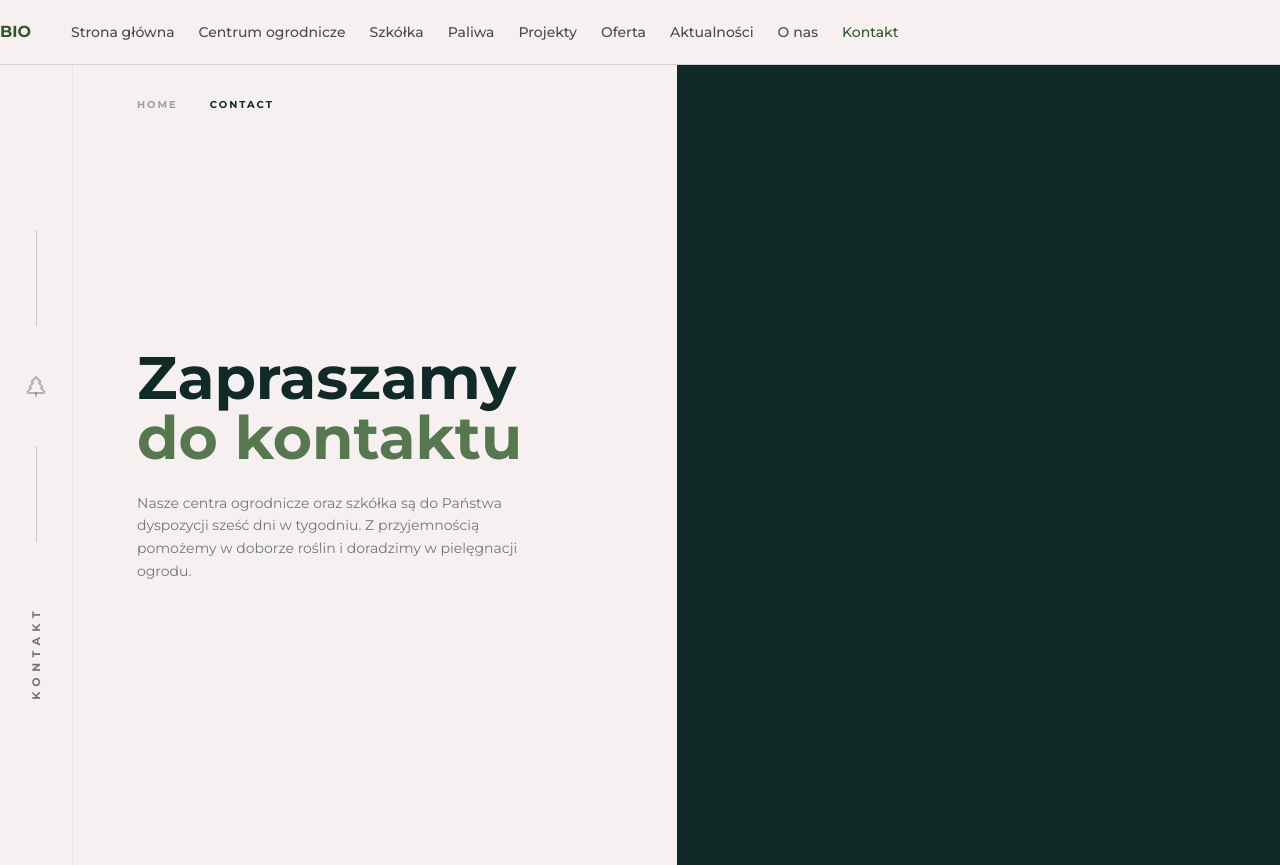
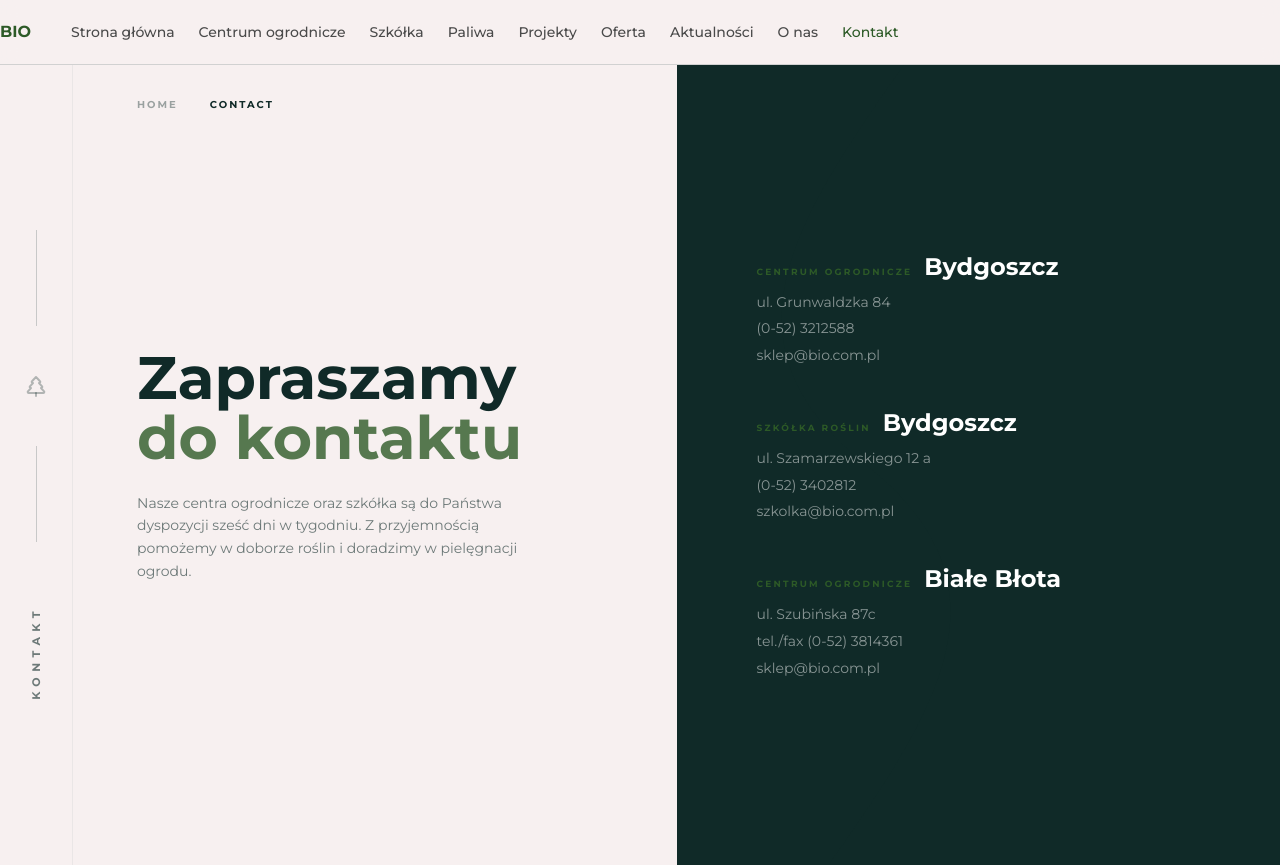
Before and after one commit to KarmaDordje/bio, a Next.js app: page /contact in a window 1280 px wide. Built offline with nearby package versions, Linux system fonts and the light colour scheme.

Commit message:
feat: render location details on contact page

```diff
--- a/src/app/contact/page.tsx
+++ b/src/app/contact/page.tsx
@@ -1,5 +1,47 @@
 import { VerticalLabel } from "@/components/VerticalLabel"
 import Link from "next/link"
+
+const locations = [
+  {
+    type: "Centrum Ogrodnicze",
+    city: "Bydgoszcz",
+    address: "ul. Grunwaldzka 84",
+    phone: "(0-52) 3212588",
+    email: "sklep@bio.com.pl"
+  },
+  {
+    type: "Szkółka Roślin",
+    city: "Bydgoszcz",
+    address: "ul. Szamarzewskiego 12 a",
+    phone: "(0-52) 3402812",
+    email: "szkolka@bio.com.pl"
+  },
+  {
+    type: "Centrum Ogrodnicze",
+    city: "Białe Błota",
+    address: "ul. Szubińska 87c",
+    phone: "tel./fax (0-52) 3814361",
+    email: "sklep@bio.com.pl"
+  }
+]
+
+const LocationItem = ({ type, city, address, phone, email }: typeof locations[0]) => (
+  <div className="mb-10 last:mb-0 group">
+    <div className="flex items-baseline gap-3 mb-2">
+      <span className="text-[9px] uppercase tracking-[0.25em] text-brand-green font-bold">{type}</span>
+      <span className="text-2xl font-serif font-bold">{city}</span>
+    </div>
+    <div className="space-y-1 text-sm text-white/50 group-hover:text-white/70 transition-colors leading-relaxed">
+      <p>{address}</p>
+      <p className="hover:text-brand-green transition-colors cursor-pointer">
+        {phone}
+      </p>
+      <p className="hover:text-brand-green transition-colors cursor-pointer">
+        {email}
+      </p>
+    </div>
+  </div>
+)
 
 export default function ContactPage() {
   return (
@@ -36,8 +78,10 @@ export default function ContactPage() {
             </svg>
           </div>
 
-          <div className="relative z-10">
-            {/* Locations will go here */}
+          <div className="relative z-10 max-w-md">
+            {locations.map((loc, idx) => (
+              <LocationItem key={idx} {...loc} />
+            ))}
           </div>
         </section>
       </div>
```
